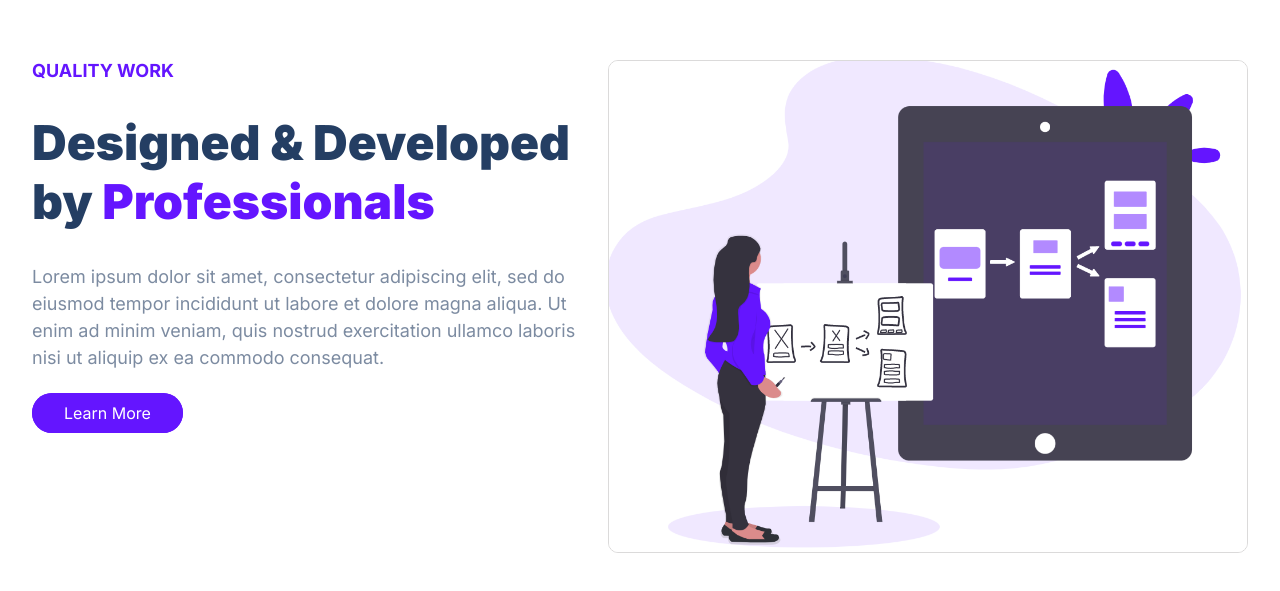
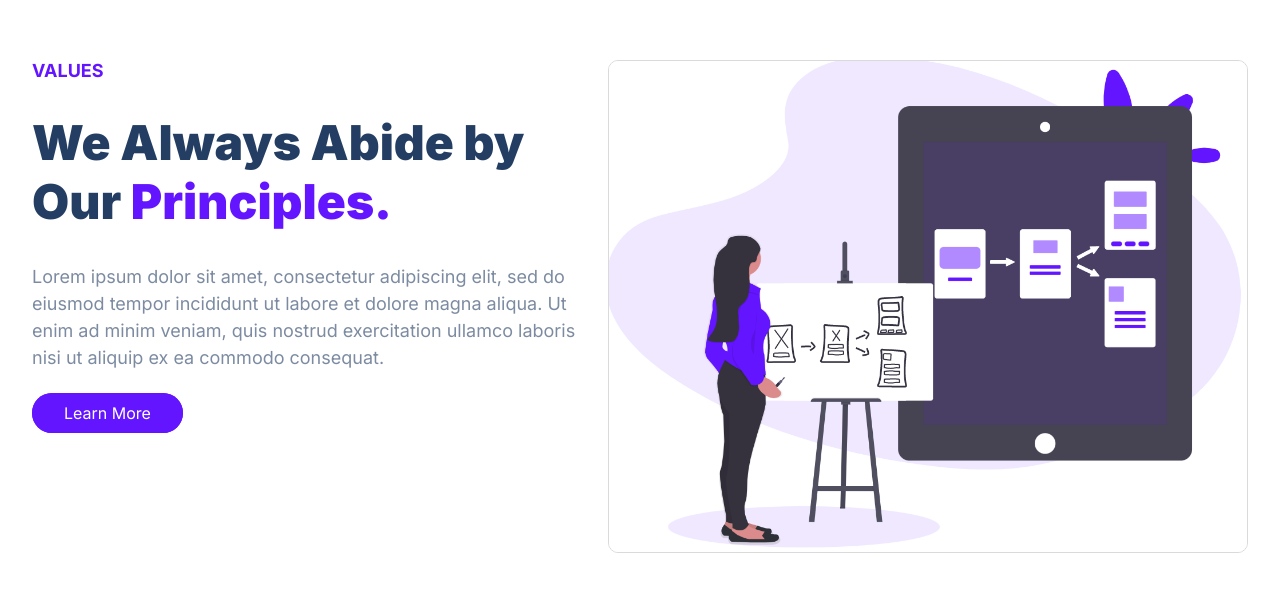
Before and after one commit to andrew-debyl/Final-Intern-Project, a plain HTML site: page index.html in a window 1280 px wide. Shown: the part 3064-3655 px from the top of the page. Drawn offline with Linux system fonts and the light colour scheme; a script that the page names is missing.

```diff
--- a/index.html
+++ b/index.html
@@ -202,8 +202,8 @@
       </div>
       <div class="attributes-row">
         <div class="attributes-row--leftside">
-          <span class="text--purple attributes--title">QUALITY WORK</span>
-          <h1 class="attributes--header">Designed & Developed by <span class="text--purple">Professionals</span></h1>
+          <span class="text--purple attributes--title">VALUES</span>
+          <h1 class="attributes--header">We Always Abide by Our <span class="text--purple">Principles.</span></h1>
           <p class="attributes--para">Lorem ipsum dolor sit amet, consectetur adipiscing elit, sed do eiusmod tempor incididunt ut labore et dolore magna aliqua. Ut enim ad minim veniam, quis nostrud exercitation ullamco laboris nisi ut aliquip ex ea commodo consequat.</p>
           <div class="values-container">
             <div class="values-container--left">
```
